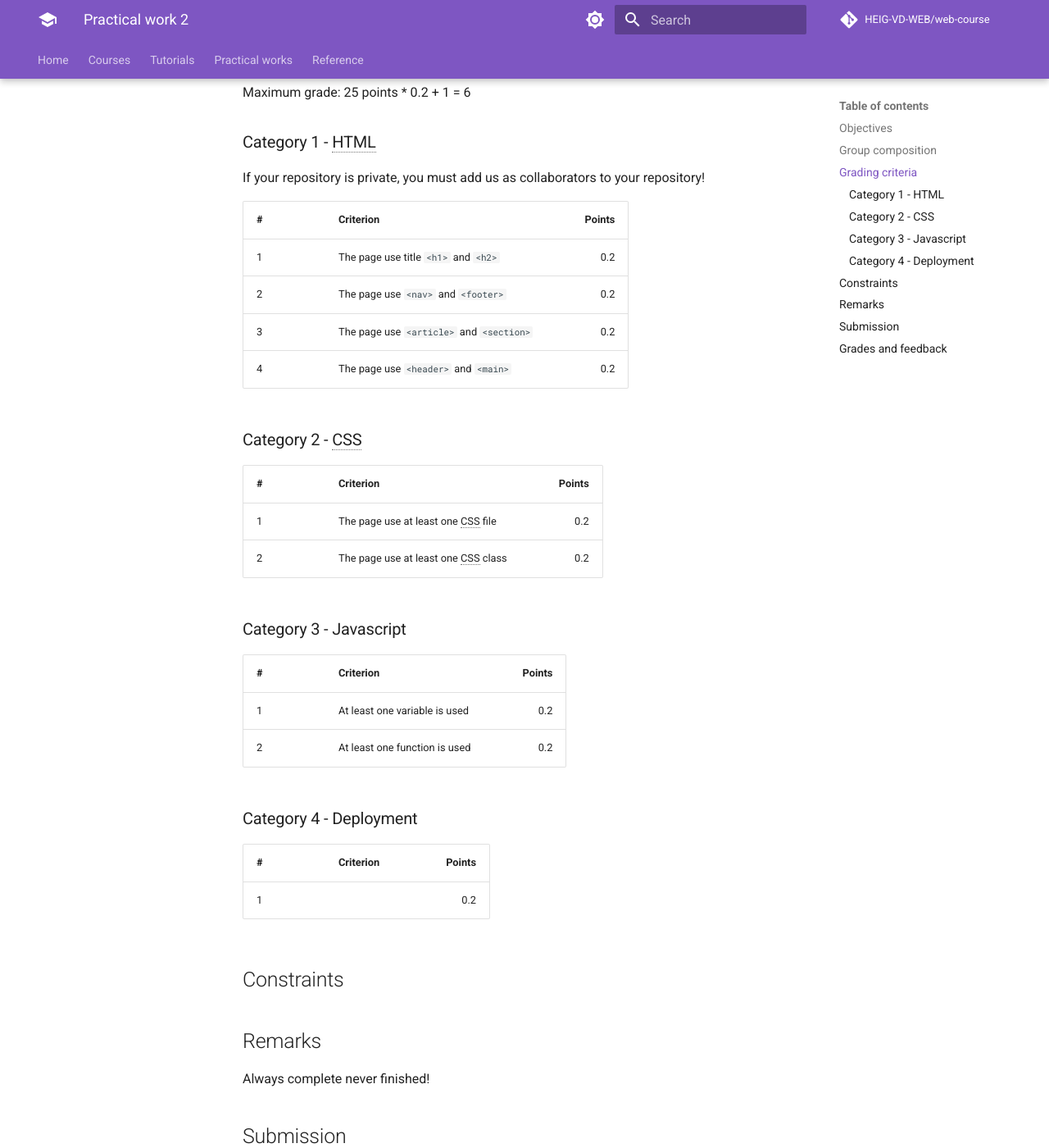
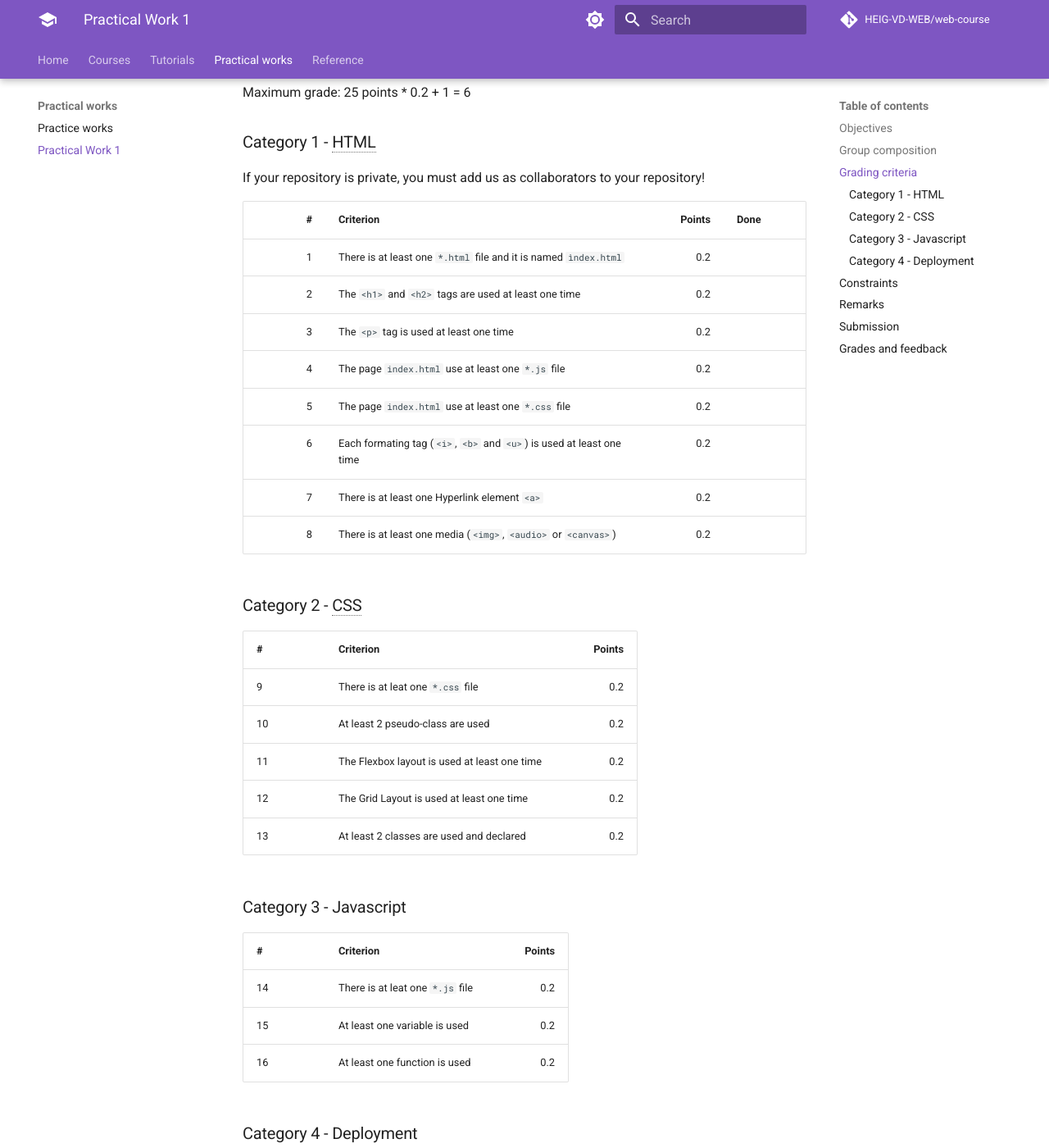
Before and after one commit to HEIG-VD-WEB/web-course, an MkDocs documentation site: the page built from docs/practical-works/practical-work-1/index.md, in a window 1280 px wide and 1400 px high, scrolled down 479 px. Shown: the whole window at 82% size. Built offline with MkDocs 1.6.1 and Material for MkDocs 9.7.7, drawn with Linux system fonts in a browser that asks for light colours; comment, search, counter and statistics services are not loaded; some of the changed text lies outside the part shown.

Commit message:
11 add practical work 1 and correct courses (#12)
* add JS is weird

* add tutorials

* Correct title

* Update the course

```diff
--- a/docs/practical-works/practical-work-1/index.md
+++ b/docs/practical-works/practical-work-1/index.md
@@ -1,8 +1,6 @@
 # Practical work 2
 
-
 ## Objectives
-
 
 ## Group composition
 
@@ -21,32 +19,43 @@ Maximum grade: 25 points \* 0.2 + 1 = 6
 If your repository is private, you must add us as collaborators to your
 repository!
 
-| #   | Criterion                                                        | Points |
-| --- | ---------------------------------------------------------------- | -----: |
-| 1   | The page use title `<h1>` and `<h2>`                             |    0.2 |
-| 2   | The page use `<nav>` and `<footer>`                              |    0.2 |
-| 3   | The page use `<article>` and `<section>`                         |    0.2 |
-| 4   | The page use `<header>` and `<main>`                             |    0.2 |
+| #   | Criterion                                                            | Points | Done |
+| --: | -------------------------------------------------------------------  | -----: |      |
+| 1   | There is at least one `*.html` file and it is named `ìndex.html`     |    0.2 |      |
+| 2   | The `<h1>` and `<h2>` tags are used at least one time                |    0.2 |      |
+| 3   | The `<p>` tag is used at least one time                              |    0.2 |      |
+| 4   | The page `index.html` use at least one `*.js` file                   |    0.2 |      |
+| 5   | The page `index.html` use at least one `*.css` file                  |    0.2 |      |
+| 6   | Each formating tag (`<i>`, `<b>` and `<u>`) is used at least one time|    0.2 |      |
+| 7   | There is at least one Hyperlink element `<a>`                        |    0.2 |      |
+| 8   | There is at least one media (`<img>`, `<audio>` or `<canvas>`)       |    0.2 |      |
 
 ### Category 2 - CSS
 
 | #   | Criterion                                                        | Points |
 | --- | ---------------------------------------------------------------- | -----: |
-| 1   | The page use at least one CSS file                               |    0.2 |
-| 2   | The page use at least one CSS class                              |    0.2 |
+| 9   | There is at leat one `*.css` file                                |    0.2 |
+| 10  | At least 2 pseudo-class are used                                 |    0.2 |
+| 11  | The Flexbox layout is used at least one time                     |    0.2 |
+| 12  | The Grid Layout is used at least one time                        |    0.2 |
+| 13  | At least 2 classes are used and declared                         |    0.2 |
+
 
 ### Category 3 - Javascript
 
 | #   | Criterion                                                        | Points |
 | --- | ---------------------------------------------------------------- | -----: |
-| 1   | At least one variable is used                                    |    0.2 |
-| 2   | At least one function is used                                    |    0.2 |
+| 14  | There is at leat one `*.js` file                                 |    0.2 |
+| 15  | At least one variable is used                                    |    0.2 |
+| 16  | At least one function is used                                    |    0.2 |
 
 ### Category 4 - Deployment
 
 | #   | Criterion                                                        | Points |
 | --- | ---------------------------------------------------------------- | -----: |
-| 1   |                                                                  |    0.2 |
+| 1   | The project is on GitHub                                         |    0.2 |
+| 2   | A preview of the website is on GitHub Pages                      |    0.2 |
+| 3   | This page is the README of the repository, and you selected the criteria that are done ✔️ | 0.2 |
 
 
 ## Constraints
--- a/mkdocs.yml
+++ b/mkdocs.yml
@@ -22,6 +22,7 @@ nav:
       - tutorials/index.md
   - Practical works:
       - practical-works/index.md
+      - Practical Work 1: practical-works/practical-work-1/index.md
   - Reference:
       - reference/index.md
       - About the calendar: reference/about-the-calendar.md
```
Also changed, not shown: docs/courses/css/index.md (+4 -39 lines), docs/courses/javascript/index.md (+6 -1 lines), docs/reference/about-the-calendar.md (+2 -2 lines), docs/weeks/week-2.md (+6 -0 lines).
